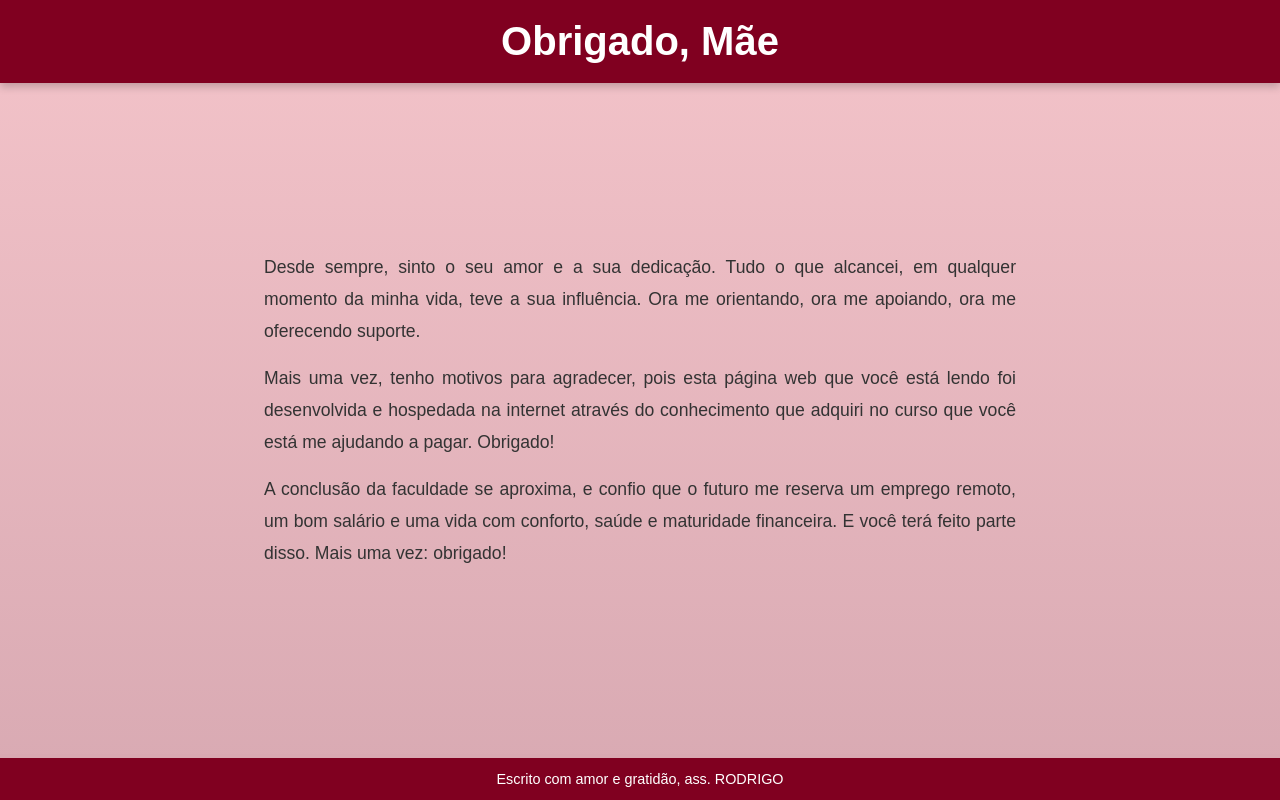
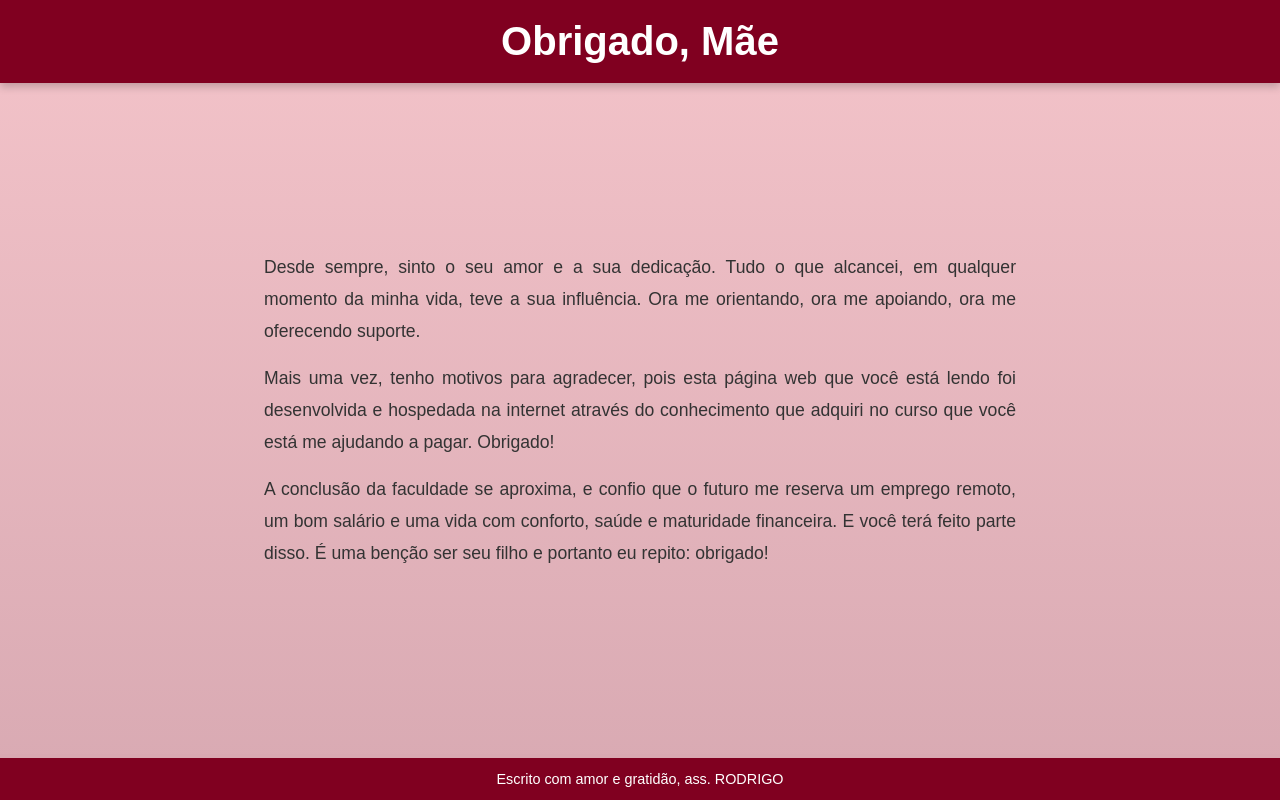
Before and after one commit to eRodrigoL/clone-tabnews, a Next.js app: page / in a window 1280 px wide. Built offline with nearby package versions, Linux system fonts and the light colour scheme.

Commit message:
adiciona arquivo `.editorconfig`

```diff
--- a/pages/index.js
+++ b/pages/index.js
@@ -67,9 +67,9 @@ function Home() {
               textAlign: "justify",
             }}
           >
-            Desde sempre, sinto o seu amor e a sua dedicação. Tudo o que alcancei,
-            em qualquer momento da minha vida, teve a sua influência. Ora me
-            orientando, ora me apoiando, ora me oferecendo suporte.
+            Desde sempre, sinto o seu amor e a sua dedicação. Tudo o que
+            alcancei, em qualquer momento da minha vida, teve a sua influência.
+            Ora me orientando, ora me apoiando, ora me oferecendo suporte.
           </p>
           <p
             style={{
@@ -92,10 +92,10 @@ function Home() {
               textAlign: "justify",
             }}
           >
-            A conclusão da faculdade se aproxima, e confio que o futuro me reserva
-            um emprego remoto, um bom salário e uma vida com conforto, saúde e
-            maturidade financeira. E você terá feito parte disso. Mais uma vez:
-            obrigado!
+            A conclusão da faculdade se aproxima, e confio que o futuro me
+            reserva um emprego remoto, um bom salário e uma vida com conforto,
+            saúde e maturidade financeira. E você terá feito parte disso. É uma
+            benção ser seu filho e portanto eu repito: obrigado!
           </p>
         </main>
 
```
Also changed, not shown: 1 other file (tests, documents, lock files or other folders).
